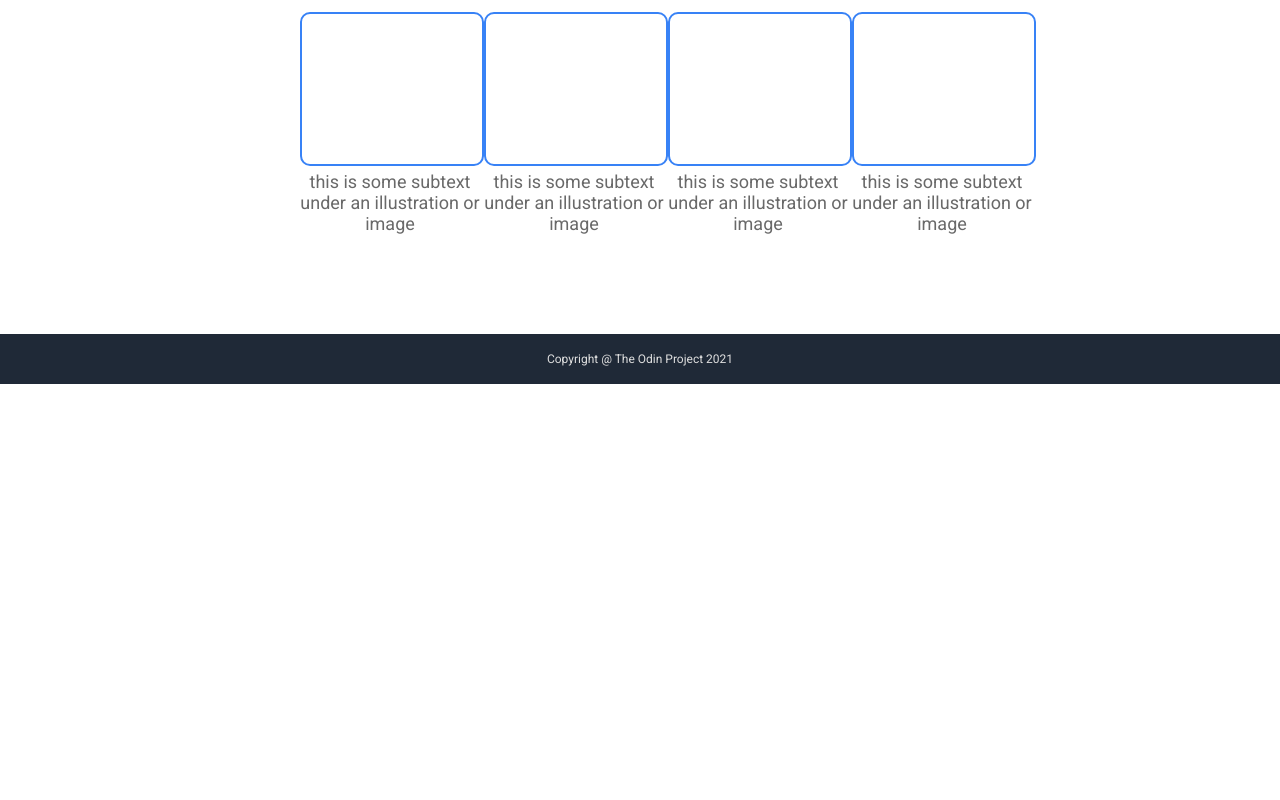
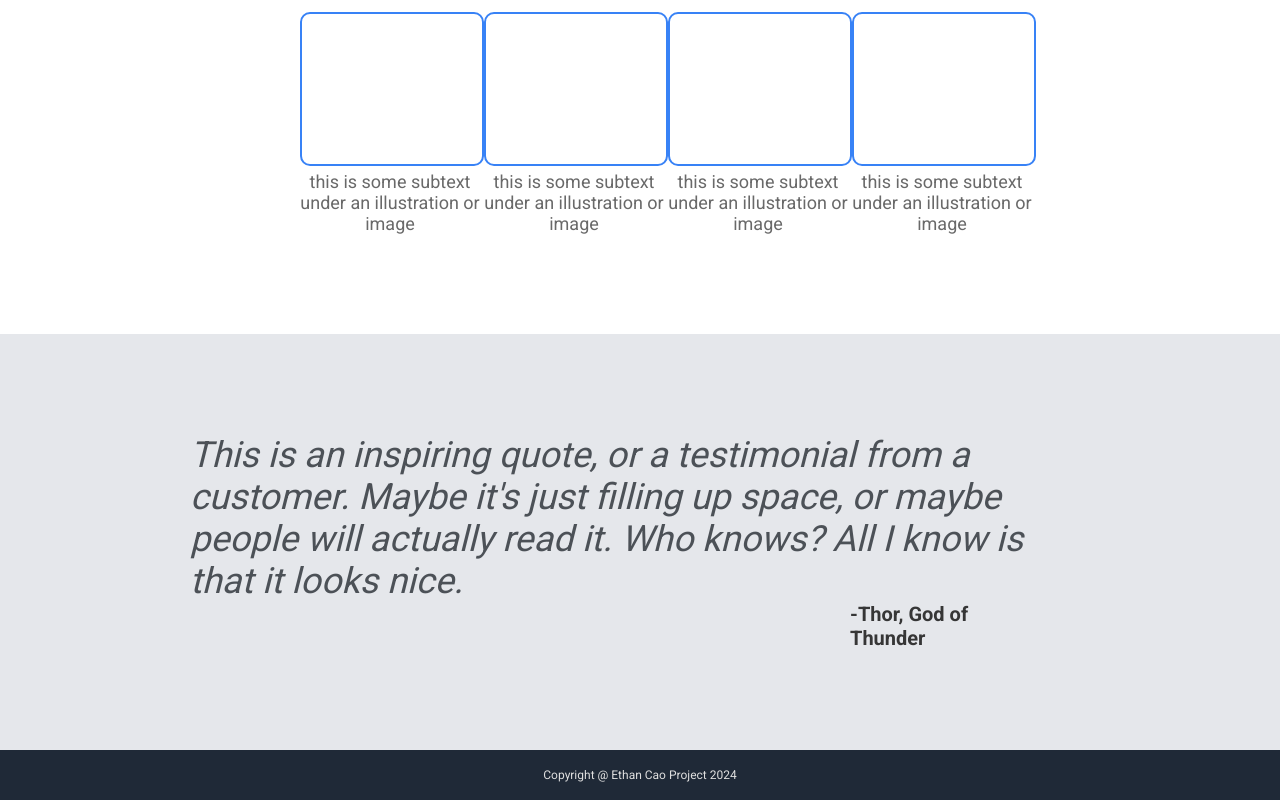
Before and after one commit to ethanncao/First-Landing-Page, a plain HTML site: page index.html in a window 1280 px wide. Shown: the part 628-1428 px from the top of the page. Before the commit the page ends 1012 px from the top, so only its background shows below. Drawn offline with Linux system fonts and the light colour scheme.

Commit message:
Completed third section

```diff
--- a/index.html
+++ b/index.html
@@ -25,7 +25,7 @@
           <div class="main-text">
             This website is awesome
           </div>
-          <div class="info-text">This website has some subtext that here under the main title. It's a smaller font and the color is lower contrast</div>
+          <div class="info-text">This website has some subtext that goes here under the main title. It's a smaller font and the color is lower contrast.</div>
           <button class="sign-up">Sign up</button>
         </div>
         <div class="right-section">
@@ -69,15 +69,19 @@
     </div>
 
     <div class="third">
-
-    </div>
-
+      <div class="quote-container">
+        <div class="quote">This is an inspiring quote, or a testimonial from a customer. Maybe it's just filling up space, or maybe people will actually read it. Who knows? All I know is that it looks nice.</div>
+        </div>
+        <div class="name">
+          -Thor, God of Thunder
+        </div>
+      </div>
     <div class="fourth">
 
     </div>
   </div>
   <div class="footer">
-    <div>Copyright @ The Odin Project 2021</div>
+    <div>Copyright @ Ethan Cao Project 2024</div>
   </div>
 </body>
 </html>
--- a/style.css
+++ b/style.css
@@ -133,6 +133,36 @@ ul {
   color: #696969;
 }
 
+/* THIRD SECTION */
+.third {
+  display: flex;
+  flex-direction: column;
+  justify-content: center;
+  align-items: center;
+  padding-top: 100px;
+  padding-right: 300px;
+  padding-left: 300px;
+  padding-bottom: 100px;
+  background-color: #E5E7EB;
+}
+
+
+.quote {
+  font-size: 36px;
+  width: 900px;
+  color: #4c5157;
+  font-style: italic;
+  font-weight: lighter;
+}
+
+.name {
+  padding-left: 550px;
+  font-size: 20px;
+  color: rgb(54, 54, 54);
+  font-weight: bold;
+}
+
+
 /* FOOTER */
 .footer {
   font-size: 12px;
```
